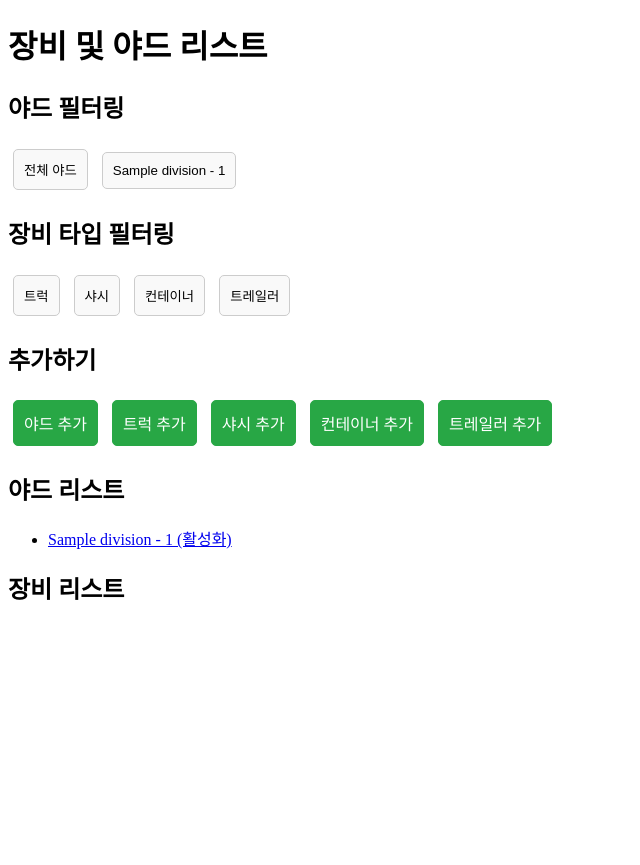
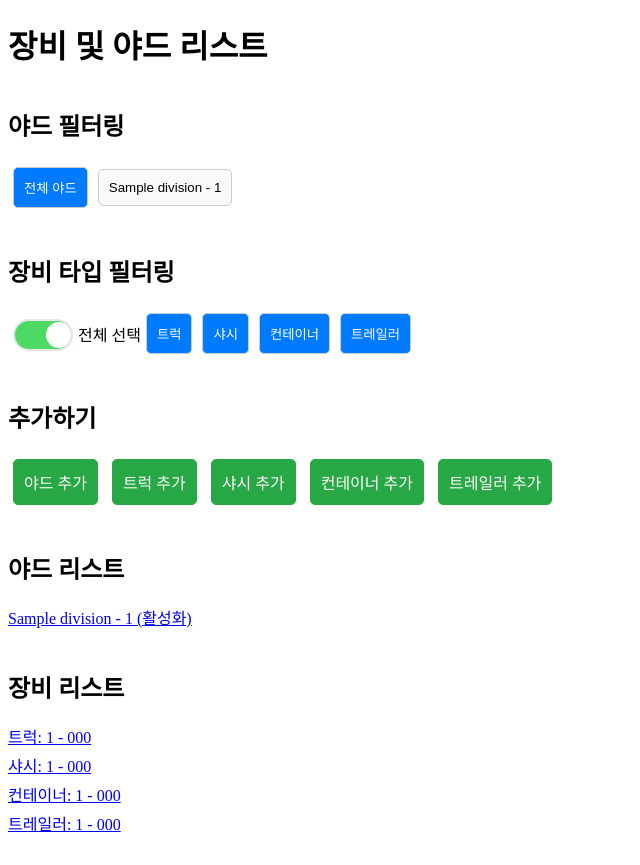
Before and after one commit to nawkwoo/Simple-Yard-Management, a Django app: page /edit/equipment/ in a window 1280 px wide. Shown: the whole page, without its empty margins (0-640 px from the left). Before the commit the page ends 600 px from the top, so only its background shows below. Run offline with Django 5.2, Linux system fonts and the light colour scheme; tables that the repository leaves empty hold one stand-in row (values such as "Sample post").

Commit message:
11/30(토) 백엔드 작업은 얼추 완료(필터링 수정) -> 프론트 시작

```diff
--- a/apps/yms_edit/views.py
+++ b/apps/yms_edit/views.py
@@ -12,41 +12,57 @@ class EquipmentAndYardListView(TemplateView):
     def get_context_data(self, **kwargs):
         context = super().get_context_data(**kwargs)
         equipment_types = ['truck', 'chassis', 'container', 'trailer']
+        model_classes = {
+            'truck': Truck,
+            'chassis': Chassis,
+            'container': Container,
+            'trailer': Trailer,
+        }
         equipments = {}
+        selected_types = []
+
+        # 모든 장비를 가져옵니다.
         for eq_type in equipment_types:
-            model_class = {
-                'truck': Truck,
-                'chassis': Chassis,
-                'container': Container,
-                'trailer': Trailer,
-            }[eq_type]
-            equipments[eq_type + 's'] = model_class.objects.filter(is_active=True)
+            model_class = model_classes[eq_type]
+            equipments[eq_type + '_list'] = model_class.objects.filter(is_active=True)
 
-        yards = Yard.objects.filter(is_active=True)
+        # 야드 및 필터 파라미터를 가져옵니다.
+        all_yards = Yard.objects.filter(is_active=True)
+        yards = all_yards
         yard_id = self.request.GET.get('yard')
         types = self.request.GET.get('types')
 
         if yard_id:
-            yards = yards.filter(id=yard_id)
-            for eq_type in equipment_types:
-                model_class = {
-                    'truck': Truck,
-                    'chassis': Chassis,
-                    'container': Container,
-                    'trailer': Trailer,
-                }[eq_type]
-                equipments[eq_type + 's'] = equipments[eq_type + 's'].filter(site__yard_id=yard_id)
+            try:
+                yard_id_int = int(yard_id)
+                yards = yards.filter(id=yard_id_int)
+                for eq_type in equipment_types:
+                    equipments[eq_type + '_list'] = equipments[eq_type + '_list'].filter(site__yard_id=yard_id_int)
+            except ValueError:
+                pass  # yard_id가 유효한 정수가 아닐 경우 필터를 적용하지 않습니다.
 
         if types:
             selected_types = types.split(',')
             for eq_type in equipment_types:
                 if eq_type not in selected_types:
-                    equipments[eq_type + 's'] = model_class.objects.none()
+                    equipments[eq_type + '_list'] = equipments[eq_type + '_list'].none()
+        else:
+            # 선택된 타입이 없으면 모든 타입을 선택한 것으로 간주
+            selected_types = equipment_types.copy()
 
-        context['equipments'] = equipments
+        # 컨텍스트에 장비 리스트를 추가합니다.
+        for eq_type in equipment_types:
+            if eq_type == 'chassis':
+                context['chassis'] = equipments[eq_type + '_list']
+            else:
+                context[eq_type + 's'] = equipments[eq_type + '_list']
+
+        context['all_yards'] = all_yards
         context['yards'] = yards
+        context['selected_yard_id'] = int(yard_id) if yard_id else None
+        context['selected_types'] = selected_types
+        context['all_types_selected'] = (len(selected_types) == len(equipment_types))
         return context
-
 class YardCreateView(CreateView):
     """야드 추가 뷰"""
     model = Yard
--- a/templates/yms_edit/equipment_list.html
+++ b/templates/yms_edit/equipment_list.html
@@ -1,10 +1,17 @@
+<!-- templates/yms_edit/equipment_list.html -->
+
 <!DOCTYPE html>
-<html lang="en">
+<html lang="ko">
 <head>
     <meta charset="UTF-8">
-    <meta name="viewport" content="width=device-width, initial-scale=1.0">
     <title>이큅먼트 및 야드 리스트</title>
     <style>
+        /* 필터 버튼 스타일 */
+        .filter-buttons {
+            display: flex;
+            flex-wrap: wrap;
+            align-items: center; /* 세로 정렬을 위해 추가 */
+        }
         .filter-buttons button {
             margin: 5px;
             padding: 10px;
@@ -17,6 +24,42 @@
             background-color: #007BFF;
             color: white;
         }
+        /* 애플 스타일의 토글 스위치 스타일 */
+        .toggle-switch {
+            position: relative;
+            width: 60px;
+            height: 30px;
+            margin: 5px;
+        }
+        .toggle-switch input {
+            display: none;
+        }
+        .toggle-switch-label {
+            display: block;
+            overflow: hidden;
+            cursor: pointer;
+            border: 2px solid #e6e6e6;
+            border-radius: 30px;
+            background-color: #e6e6e6;
+            transition: background-color 0.3s ease-in-out;
+        }
+        .toggle-switch-label:before {
+            content: '';
+            display: block;
+            width: 26px;
+            height: 26px;
+            margin: 1px;
+            background: white;
+            border-radius: 50%;
+            transition: transform 0.3s ease-in-out;
+        }
+        .toggle-switch input:checked + .toggle-switch-label {
+            background-color: #4cd964; /* 애플 그린 컬러 */
+        }
+        .toggle-switch input:checked + .toggle-switch-label:before {
+            transform: translateX(30px);
+        }
+        /* 추가 버튼 스타일 */
         .action-buttons a {
             margin: 5px;
             padding: 10px;
@@ -30,32 +73,63 @@
         .action-buttons a:hover {
             background-color: #218838;
         }
+        /* 섹션 스타일 */
+        .section {
+            margin-bottom: 30px;
+        }
+        /* 리스트 스타일 */
+        ul {
+            list-style-type: none;
+            padding: 0;
+        }
+        ul li {
+            margin: 5px 0;
+        }
+        /* 제목 스타일 */
+        h2 {
+            margin-top: 40px;
+        }
     </style>
 </head>
 <body>
     <h1>장비 및 야드 리스트</h1>
 
     <!-- 필터 영역 -->
-    <div>
+    <div class="section">
         <h2>야드 필터링</h2>
         <div class="filter-buttons">
-            <button onclick="applyFilter({ yard: '' })">전체 야드</button>
-            {% for yard in yards %}
-                <button onclick="applyFilter({ yard: '{{ yard.id }}' })">{{ yard.division.name }} - {{ yard.yard_id }}</button>
+            <button onclick="applyFilter({ yard: '' })"
+                {% if not selected_yard_id %}class="active"{% endif %}>전체 야드</button>
+            {% for yard in all_yards %}
+                <button onclick="applyFilter({ yard: '{{ yard.id }}' })"
+                    {% if selected_yard_id == yard.id %}class="active"{% endif %}>
+                    {{ yard.division.name }} - {{ yard.yard_id }}
+                </button>
             {% endfor %}
         </div>
 
         <h2>장비 타입 필터링</h2>
         <div class="filter-buttons">
-            <button onclick="toggleTypeFilter('truck')">트럭</button>
-            <button onclick="toggleTypeFilter('chassis')">샤시</button>
-            <button onclick="toggleTypeFilter('container')">컨테이너</button>
-            <button onclick="toggleTypeFilter('trailer')">트레일러</button>
+            <!-- 애플 스타일의 토글 스위치로 전체 선택 구현 -->
+            <label class="toggle-switch">
+                <input type="checkbox" id="toggle-all" {% if all_types_selected %}checked{% endif %} onchange="toggleAllTypes(this.checked)">
+                <span class="toggle-switch-label"></span>
+            </label>
+            <span>전체 선택</span> <!-- 토글 스위치 옆에 라벨 추가 -->
+            <!-- 장비 타입 버튼들 -->
+            <button onclick="toggleTypeFilter('truck')"
+                {% if 'truck' in selected_types %}class="active"{% endif %}>트럭</button>
+            <button onclick="toggleTypeFilter('chassis')"
+                {% if 'chassis' in selected_types %}class="active"{% endif %}>샤시</button>
+            <button onclick="toggleTypeFilter('container')"
+                {% if 'container' in selected_types %}class="active"{% endif %}>컨테이너</button>
+            <button onclick="toggleTypeFilter('trailer')"
+                {% if 'trailer' in selected_types %}class="active"{% endif %}>트레일러</button>
         </div>
     </div>
 
     <!-- 추가 버튼 영역 -->
-    <div class="action-buttons">
+    <div class="action-buttons section">
         <h2>추가하기</h2>
         <a href="{% url 'yms_edit:yard-add' %}">야드 추가</a>
         <a href="{% url 'yms_edit:equipment-add' model='truck' %}">트럭 추가</a>
@@ -65,7 +139,9 @@
     </div>
 
     <!-- 야드 리스트 -->
+    <div class="section">
         <h2>야드 리스트</h2>
+        {% if yards %}
             <ul>
                 {% for yard in yards %}
                     <li>
@@ -75,10 +151,17 @@
                     </li>
                 {% endfor %}
             </ul>
+        {% else %}
+            <p>선택된 야드가 없습니다.</p>
+        {% endif %}
+    </div>
 
     <!-- 장비 리스트 -->
+    <div class="section">
         <h2>장비 리스트</h2>
         <ul>
+            <!-- 트럭 리스트 -->
+            {% if trucks %}
                 {% for truck in trucks %}
                     <li>
                         <a href="{% url 'yms_edit:equipment-detail' model='truck' pk=truck.pk %}">
@@ -86,13 +169,19 @@
                         </a>
                     </li>
                 {% endfor %}
-        {% for chassis in chassis %}
+            {% endif %}
+            <!-- 샤시 리스트 -->
+            {% if chassis %}
+                {% for chassis_item in chassis %}
                     <li>
-                <a href="{% url 'yms_edit:equipment-detail' model='chassis' pk=chassis.pk %}">
-                    샤시: {{ chassis.chassis_id }} - {{ chassis.serial_number }}
+                        <a href="{% url 'yms_edit:equipment-detail' model='chassis' pk=chassis_item.pk %}">
+                            샤시: {{ chassis_item.chassis_id }} - {{ chassis_item.serial_number }}
                         </a>
                     </li>
                 {% endfor %}
+            {% endif %}
+            <!-- 컨테이너 리스트 -->
+            {% if containers %}
                 {% for container in containers %}
                     <li>
                         <a href="{% url 'yms_edit:equipment-detail' model='container' pk=container.pk %}">
@@ -100,6 +189,9 @@
                         </a>
                     </li>
                 {% endfor %}
+            {% endif %}
+            <!-- 트레일러 리스트 -->
+            {% if trailers %}
                 {% for trailer in trailers %}
                     <li>
                         <a href="{% url 'yms_edit:equipment-detail' model='trailer' pk=trailer.pk %}">
@@ -107,11 +199,19 @@
                         </a>
                     </li>
                 {% endfor %}
+            {% endif %}
+            <!-- 장비가 없을 경우 -->
+            {% if not trucks and not chassis and not containers and not trailers %}
+                <li>선택된 장비가 없습니다.</li>
+            {% endif %}
         </ul>
+    </div>
 
     <!-- JavaScript -->
     <script>
-        const selectedTypes = new Set();
+        // 서버에서 전달된 selected_types를 JavaScript Set으로 변환
+        const selectedTypes = new Set({% if selected_types %}{{ selected_types|safe }}{% else %}[] {% endif %});
+        const allTypes = ['truck', 'chassis', 'container', 'trailer'];
 
         function applyFilter(params) {
             const url = new URL(window.location.href);
@@ -126,13 +226,23 @@
         }
 
         function toggleTypeFilter(type) {
-            const button = document.querySelector(`button[onclick="toggleTypeFilter('${type}')"]`);
             if (selectedTypes.has(type)) {
                 selectedTypes.delete(type);
-                button.classList.remove('active');
             } else {
                 selectedTypes.add(type);
-                button.classList.add('active');
+            }
+            // 전체 선택 토글 상태 업데이트
+            document.getElementById('toggle-all').checked = (selectedTypes.size === allTypes.length);
+            applyFilter({ types: Array.from(selectedTypes).join(',') });
+        }
+
+        function toggleAllTypes(checked) {
+            if (checked) {
+                // 모두 선택
+                allTypes.forEach(type => selectedTypes.add(type));
+            } else {
+                // 모두 해제
+                selectedTypes.clear();
             }
             applyFilter({ types: Array.from(selectedTypes).join(',') });
         }
```
Also changed, not shown: 2 other files. Lines whose indentation alone changed are shown as unchanged.
